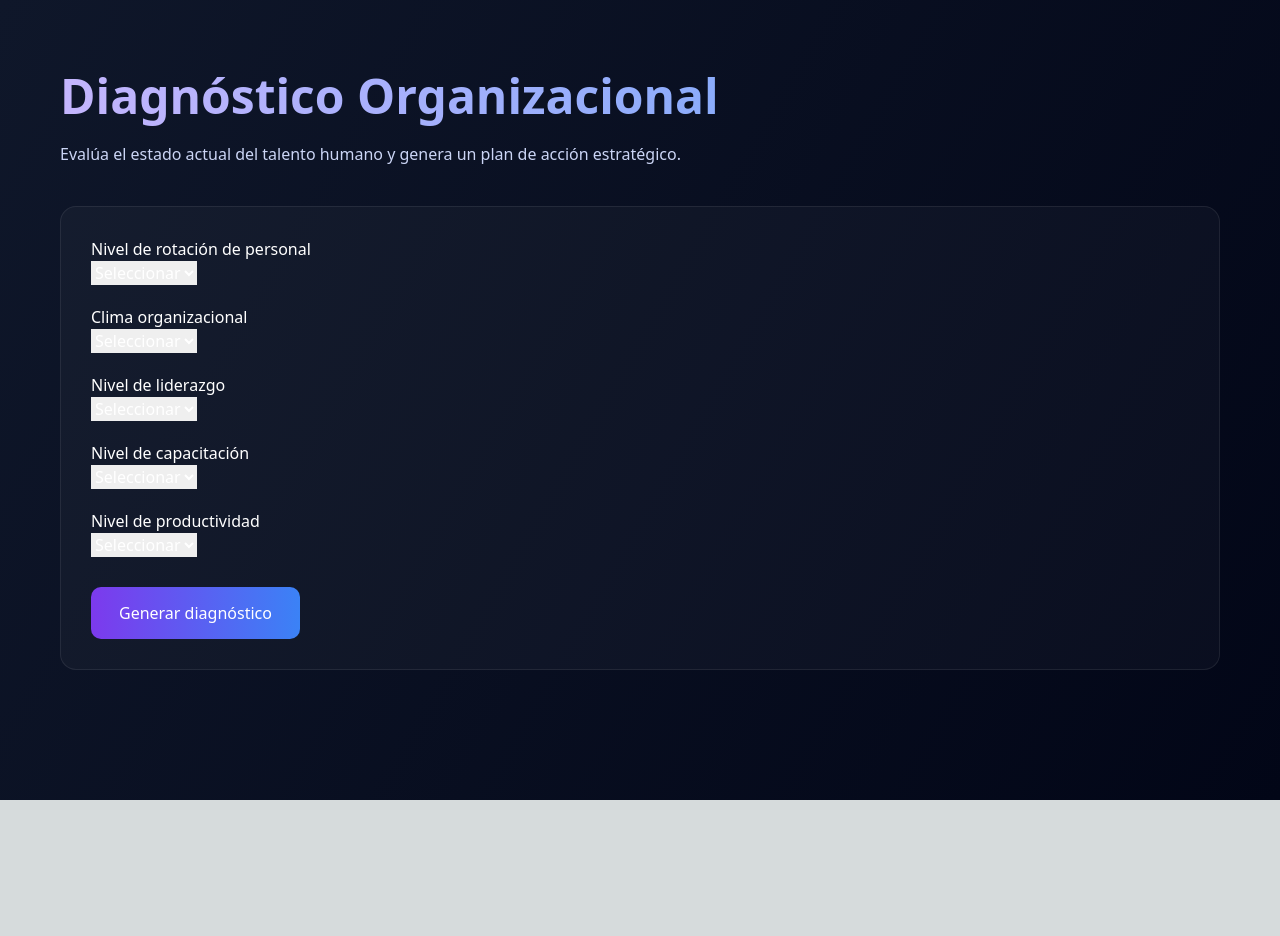
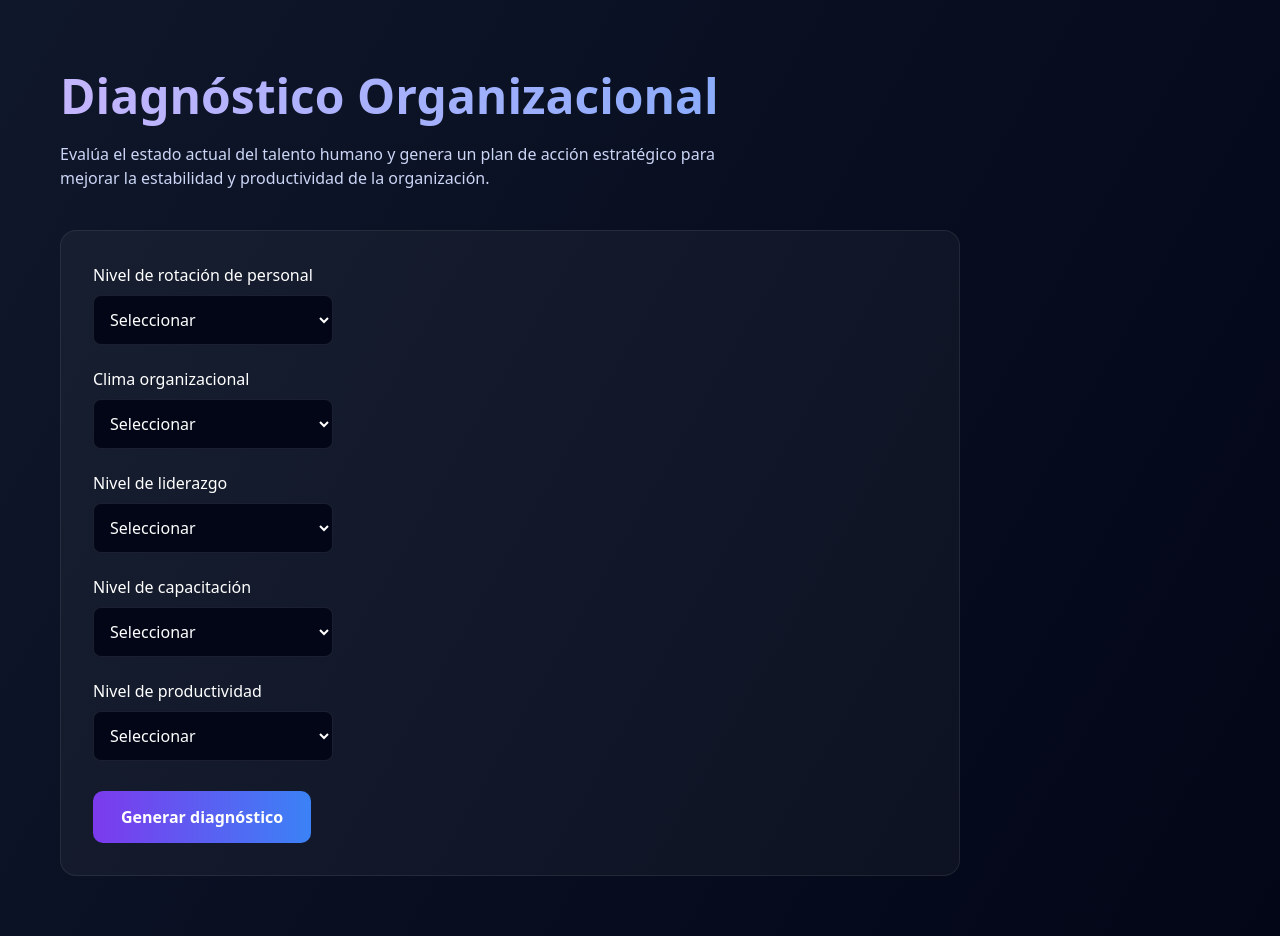
Before and after one commit to isabelsubcuentas-create/prediqta-portal, a Next.js app: page /diagnostico in a window 1280 px wide. Before the commit the page ends 800 px from the top, so only its background shows below. Built offline with nearby package versions, Linux system fonts and the light colour scheme.

Commit message:
Update page.tsx

```diff
--- a/app/diagnostico/page.tsx
+++ b/app/diagnostico/page.tsx
@@ -111,8 +111,6 @@ setPlan(planAccion)
 
 }
 
-/* estilos */
-
 const container = {
 minHeight:"100vh",
 background:"linear-gradient(120deg,#0f172a,#020617)",
@@ -122,11 +120,22 @@ fontFamily:"system-ui"
 }
 
 const card = {
-background:"rgba(255,255,255,0.03)",
+background:"rgba(255,255,255,0.04)",
 border:"1px solid rgba(255,255,255,0.08)",
 borderRadius:"16px",
-padding:"30px",
-marginTop:"40px"
+padding:"32px",
+marginTop:"40px",
+maxWidth:"900px"
+}
+
+const selectStyle = {
+marginTop:"8px",
+padding:"12px",
+borderRadius:"8px",
+background:"#020617",
+color:"white",
+border:"1px solid rgba(255,255,255,0.1)",
+width:"240px"
 }
 
 return(
@@ -143,46 +152,50 @@ color:"transparent"
 Diagnóstico Organizacional
 </h1>
 
-<p style={{marginTop:"10px",color:"#cbd5f5"}}>
-Evalúa el estado actual del talento humano y genera un plan de acción estratégico.
+<p style={{
+marginTop:"10px",
+color:"#cbd5f5",
+maxWidth:"700px"
+}}>
+Evalúa el estado actual del talento humano y genera un plan de acción estratégico para mejorar la estabilidad y productividad de la organización.
 </p>
 
 <div style={card}>
 
 <p>Nivel de rotación de personal</p>
-<select onChange={(e)=>setRotacion(e.target.value)}>
+<select style={selectStyle} onChange={(e)=>setRotacion(e.target.value)}>
 <option value="">Seleccionar</option>
 <option value="baja">Baja</option>
 <option value="media">Media</option>
 <option value="alta">Alta</option>
 </select>
 
-<p style={{marginTop:"20px"}}>Clima organizacional</p>
-<select onChange={(e)=>setClima(e.target.value)}>
+<p style={{marginTop:"22px"}}>Clima organizacional</p>
+<select style={selectStyle} onChange={(e)=>setClima(e.target.value)}>
 <option value="">Seleccionar</option>
 <option value="alto">Alto</option>
 <option value="medio">Medio</option>
 <option value="bajo">Bajo</option>
 </select>
 
-<p style={{marginTop:"20px"}}>Nivel de liderazgo</p>
-<select onChange={(e)=>setLiderazgo(e.target.value)}>
+<p style={{marginTop:"22px"}}>Nivel de liderazgo</p>
+<select style={selectStyle} onChange={(e)=>setLiderazgo(e.target.value)}>
 <option value="">Seleccionar</option>
 <option value="alto">Alto</option>
 <option value="medio">Medio</option>
 <option value="bajo">Bajo</option>
 </select>
 
-<p style={{marginTop:"20px"}}>Nivel de capacitación</p>
-<select onChange={(e)=>setCapacitacion(e.target.value)}>
+<p style={{marginTop:"22px"}}>Nivel de capacitación</p>
+<select style={selectStyle} onChange={(e)=>setCapacitacion(e.target.value)}>
 <option value="">Seleccionar</option>
 <option value="alto">Alto</option>
 <option value="medio">Medio</option>
 <option value="bajo">Bajo</option>
 </select>
 
-<p style={{marginTop:"20px"}}>Nivel de productividad</p>
-<select onChange={(e)=>setProductividad(e.target.value)}>
+<p style={{marginTop:"22px"}}>Nivel de productividad</p>
+<select style={selectStyle} onChange={(e)=>setProductividad(e.target.value)}>
 <option value="">Seleccionar</option>
 <option value="alto">Alto</option>
 <option value="medio">Medio</option>
@@ -200,7 +213,8 @@ borderRadius:"10px",
 background:"linear-gradient(90deg,#7c3aed,#3b82f6)",
 color:"white",
 border:"none",
-cursor:"pointer"
+cursor:"pointer",
+fontWeight:"600"
 }}
 >
 Generar diagnóstico
@@ -210,8 +224,8 @@ Generar diagnóstico
 
 <div style={{
 marginTop:"40px",
-padding:"20px",
-background:"rgba(255,255,255,0.03)",
+padding:"22px",
+background:"rgba(255,255,255,0.04)",
 borderRadius:"12px"
 }}>
 
@@ -219,7 +233,7 @@ borderRadius:"12px"
 
 <p style={{
 marginTop:"10px",
-lineHeight:"1.6",
+lineHeight:"1.7",
 color:"#e2e8f0"
 }}>
 {diagnostico}
@@ -233,7 +247,7 @@ color:"#e2e8f0"
 
 <div style={{
 marginTop:"25px",
-padding:"20px",
+padding:"22px",
 background:"rgba(59,130,246,0.12)",
 borderRadius:"12px"
 }}>
@@ -243,7 +257,7 @@ borderRadius:"12px"
 <p style={{
 marginTop:"10px",
 whiteSpace:"pre-line",
-lineHeight:"1.6",
+lineHeight:"1.7",
 color:"#e2e8f0"
 }}>
 {plan}
@@ -257,7 +271,6 @@ color:"#e2e8f0"
 
 </main>
 
-
 )
 
 }
```
